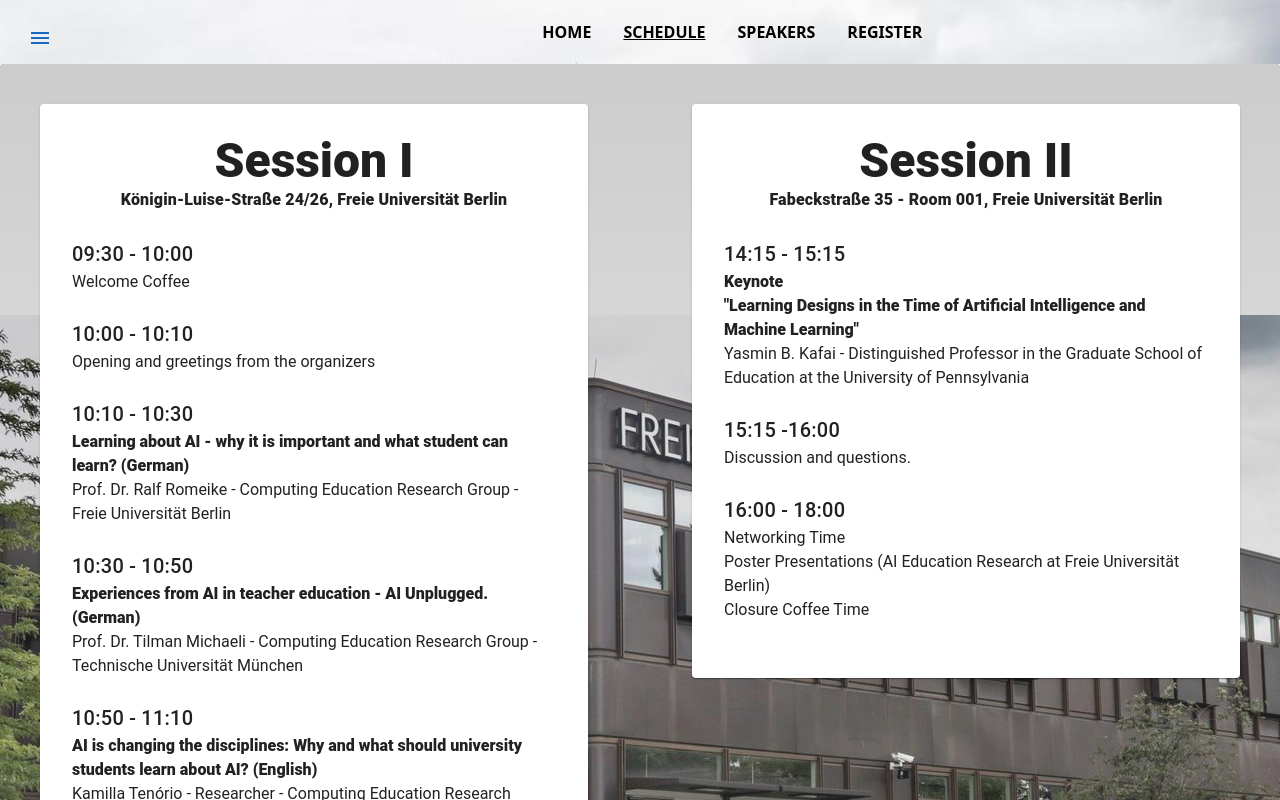
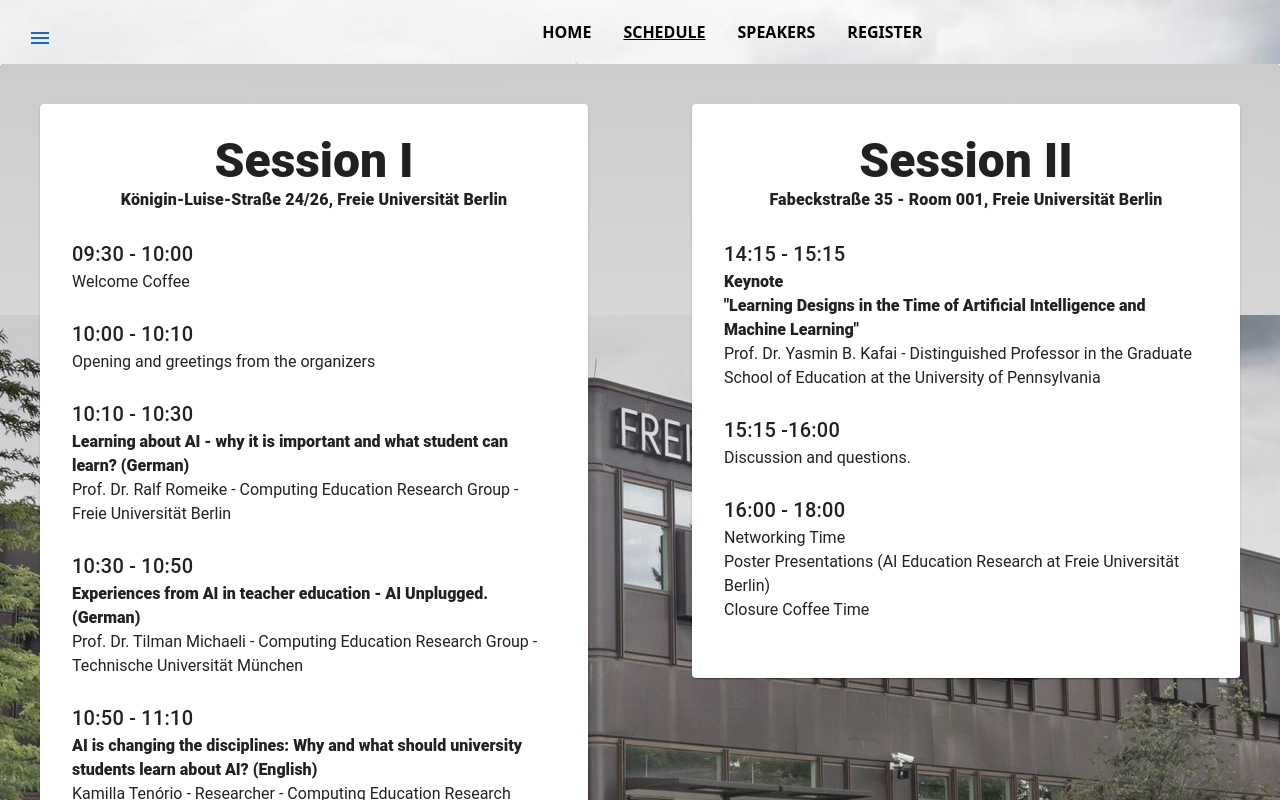
Before and after one commit to gregoryalbertt/AiWorkshop, a Vue app: page /schedule in a window 1280 px wide. Shown: the top 800 px of the page. Built offline with nearby package versions, Linux system fonts and the light colour scheme.

Commit message:
Updating the title of the keynote speaker

```diff
--- a/src/views/TheSchedule.vue
+++ b/src/views/TheSchedule.vue
@@ -96,7 +96,7 @@
                             "Learning Designs in the Time of Artificial Intelligence and Machine Learning" <br>
                         </div>
                         <div>
-                            Yasmin B. Kafai - Distinguished Professor in the Graduate School of Education at the University of Pennsylvania
+                            Prof. Dr. Yasmin B. Kafai - Distinguished Professor in the Graduate School of Education at the University of Pennsylvania
                         </div><br>
 
                         <div class="text-h6">
```
